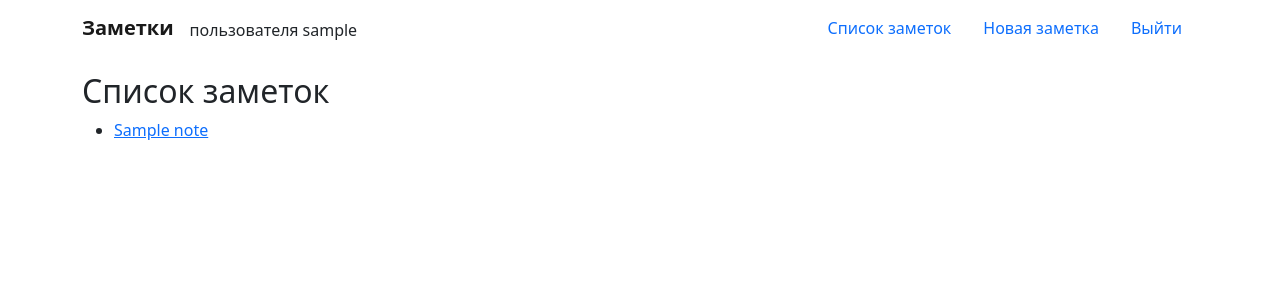
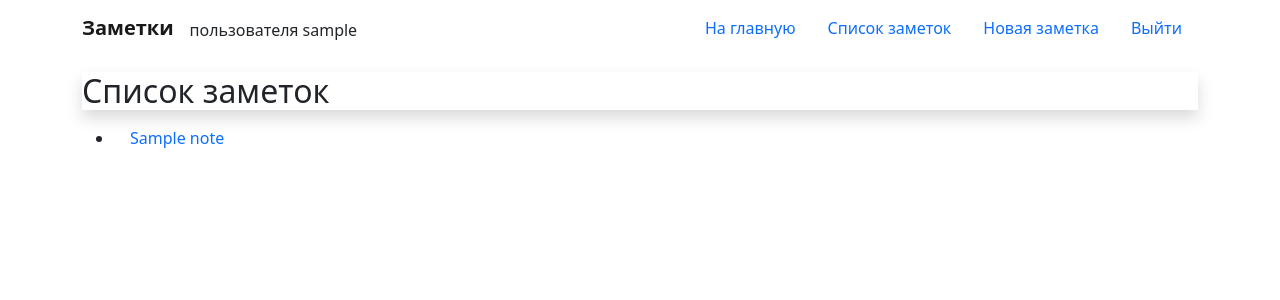
Before and after one commit to EugenySobyanin/notes_academy_exam, a Django app: page /notes/ in a window 1280 px wide. Shown: the top 300 px of the page. Run offline with Django 3.2, Linux system fonts and the light colour scheme; a user stored in the database is signed in; tables that the repository leaves empty hold one stand-in row (values such as "Sample post").

Commit message:
Работа с фронтендом.

```diff
--- a/top_notes/notes/views.py
+++ b/top_notes/notes/views.py
@@ -52,6 +52,7 @@ class NoteDelete(NoteBase, generic.DeleteView):
 class NotesList(NoteBase, generic.ListView):
     """Список всех заметок пользователя."""
     template_name = 'notes/list.html'
+    paginate_by = 15
 
 
 class NoteDetail(NoteBase, generic.DetailView):
--- a/top_notes/templates/base.html
+++ b/top_notes/templates/base.html
@@ -10,6 +10,7 @@
       integrity="sha384-+0n0xVW2eSR5OomGNYDnhzAbDsOXxcvSN1TPprVMTNDbiYZCxYbOOl7+AMvyTG2x"
       crossorigin="anonymous">
     <link rel="stylesheet" href="{% static 'css/styles.css' %}">
+    <link rel="stylesheet" href="{% static 'css/pagination.css' %}">
   </head>
   <body class="main-body regular-text">
     {% include "includes/header.html" %}
--- a/top_notes/templates/includes/header.html
+++ b/top_notes/templates/includes/header.html
@@ -13,6 +13,9 @@
       {% endif %}
       <ul class="nav nav-pills">
         {% if user.is_authenticated %}
+          <li class="nav-item">
+            <a class="nav-link my-link {% if request.resolver_match.url_name == 'home' %}activel{% endif %}" href="{% url 'notes:home' %}">На главную</a>
+          </li>
           <li class="nav-item">
             <a class="nav-link my-link {% if request.resolver_match.url_name == 'list' %}activel{% endif %}" href="{% url 'notes:list' %}">Список заметок</a>
           </li>
--- a/top_notes/templates/notes/list.html
+++ b/top_notes/templates/notes/list.html
@@ -1,11 +1,41 @@
 {% extends "base.html" %}
 {% block content %}
-  <h2>Список заметок</h2>
+  <h2 class="shadow h-text">Список заметок</h2>
   <ul>
     {% for note in object_list %}
-      <li>
-        <a class="my-link" href="{% url 'notes:detail' note.pk %}"> {{ note.title }}</a>
+      <li class="main-li">
+        <a class="nav-link my-link" href="{% url 'notes:detail' note.pk %}"> {{ note.title }}</a>
       </li>
     {% endfor %}
   </ul>
+  <!-- Пагинация -->
+  {% if is_paginated %}
+  <nav aria-label="Page navigation">
+      <ul class="pagination">
+          {% if page_obj.has_previous %}
+              <li class="page-item">
+                  <a class="page-link my-link" href="?page={{ page_obj.previous_page_number }}">«</a>
+              </li>
+          {% endif %}
+
+          {% for num in page_obj.paginator.page_range %}
+              {% if page_obj.number == num %}
+                  <li class="page-item active">
+                      <span class="page-link my-link active">{{ num }}</span>
+                  </li>
+              {% else %}
+                  <li class="page-item">
+                      <a class="page-link my-link" href="?page={{ num }}">{{ num }}</a>
+                  </li>
+              {% endif %}
+          {% endfor %}
+
+          {% if page_obj.has_next %}
+              <li class="page-item">
+                  <a class="page-link my-link" href="?page={{ page_obj.next_page_number }}">»</a>
+              </li>
+          {% endif %}
+      </ul>
+  </nav>
+  {% endif %}
 {% endblock content %}
```
Also changed, not shown: top_notes/templates/notes/detail.html (+6 -6 lines), задачи.txt (added, +15 -0 lines).
